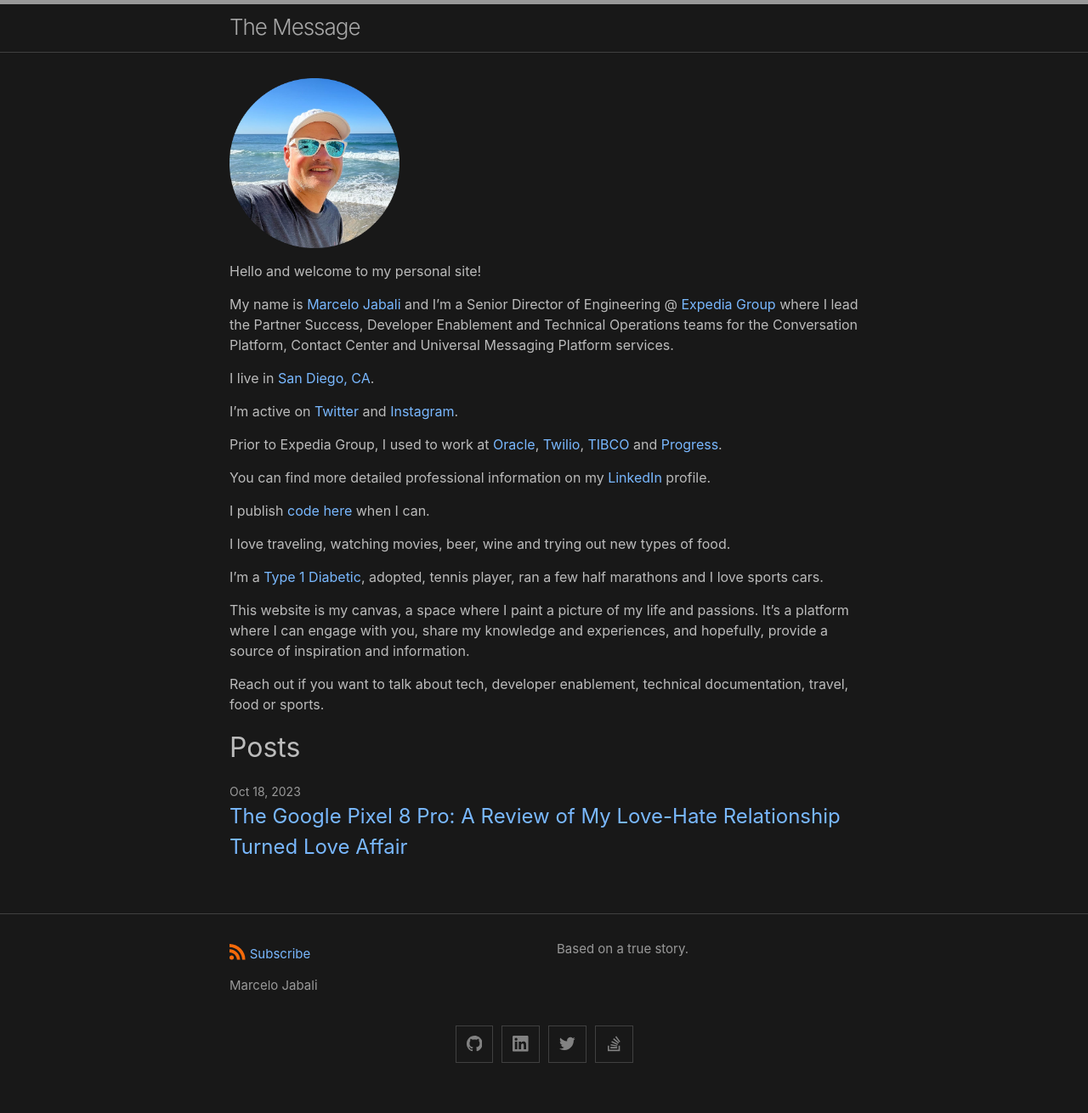
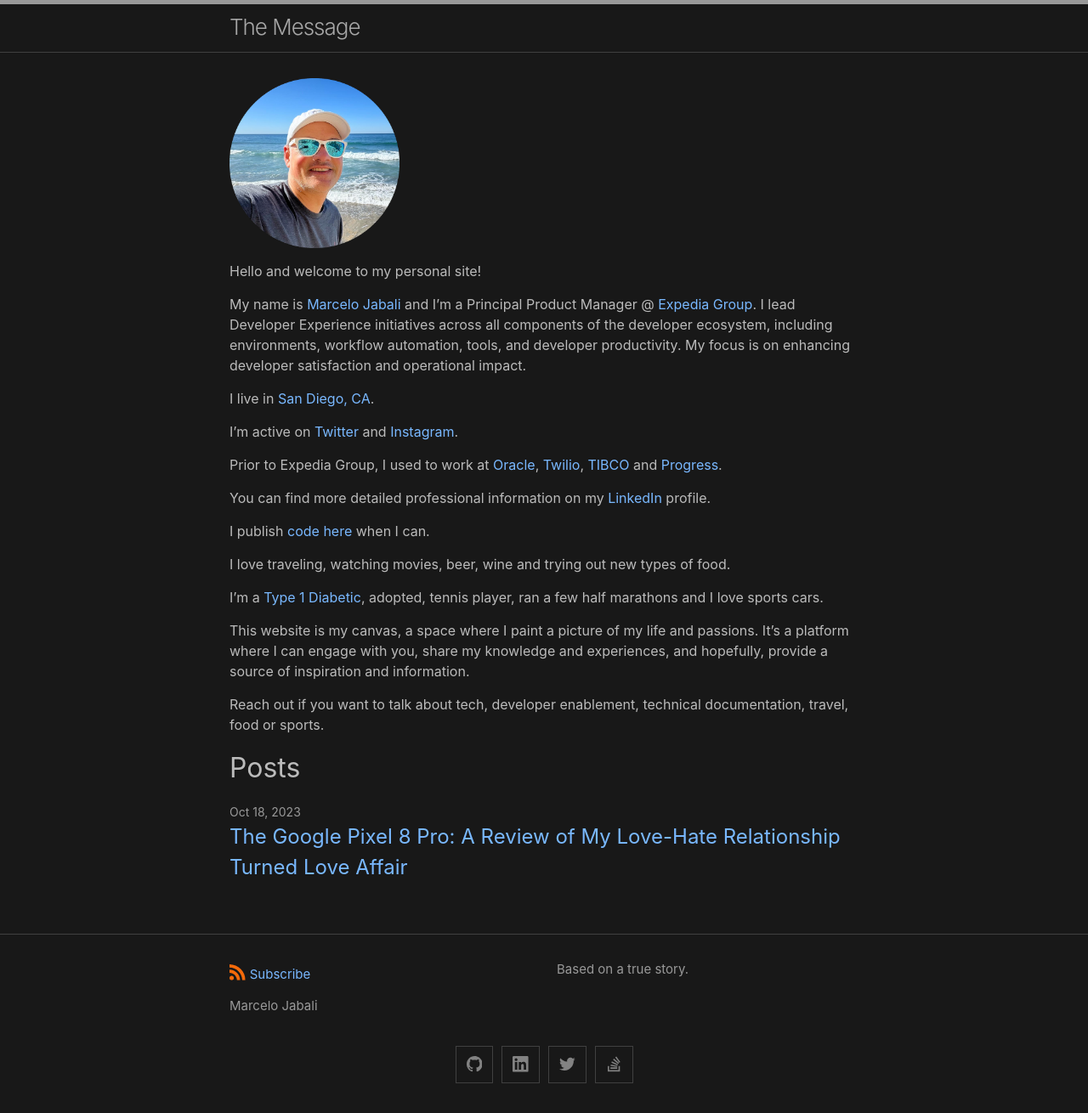
Before and after one commit to mjabali/mjabali.github.io, a Jekyll site: the page built from index.md, in a window 1280 px wide. Shown: the whole page at 85% size. Built offline with Jekyll 4.4.1, drawn with Linux system fonts in a browser that asks for light colours; before the commit the page ends 1286 px from its top, so only the background shows below that.

Commit message:
Update index.md
PM role update

```diff
--- a/index.md
+++ b/index.md
@@ -12,8 +12,7 @@
 
 Hello and welcome to my personal site!
 
-My name is <a href="https://twitter.com/mjabali">Marcelo Jabali</a> and I'm a Senior Director of
-Engineering @ <a href="https://www.expediagroup.com">Expedia Group</a> where I lead the Partner Success, Developer Enablement and Technical Operations teams for the Conversation Platform, Contact Center and Universal Messaging Platform services.
+My name is <a href="https://twitter.com/mjabali">Marcelo Jabali</a> and I'm a Principal Product Manager @ <a href="https://www.expediagroup.com">Expedia Group</a>. I lead Developer Experience initiatives across all components of the developer ecosystem, including environments, workflow automation, tools, and developer productivity. My focus is on enhancing developer satisfaction and operational impact.
 
 I live in <a href="https://en.wikipedia.org/wiki/San_Diego">San Diego, CA</a>.
 
```
